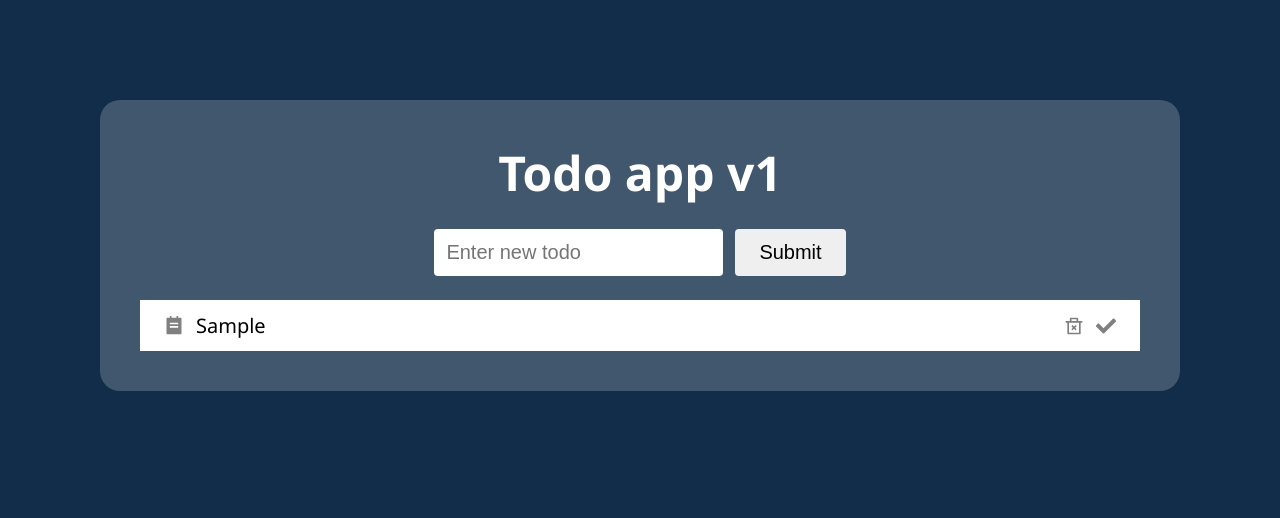
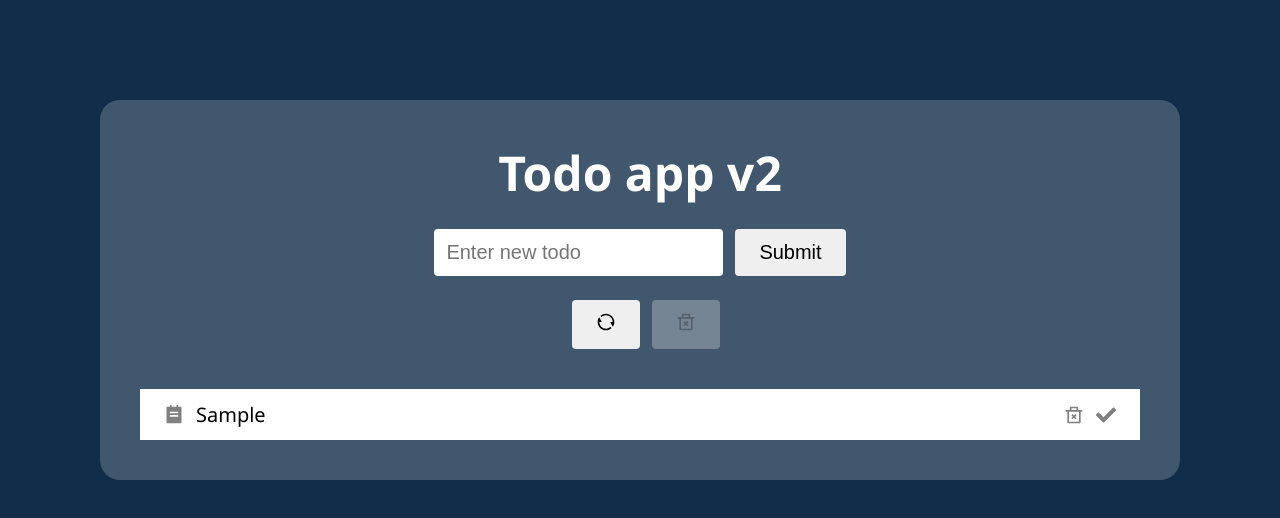
Before and after one commit to Dimickon/ReactLearning, a React (Create React App) app in the folder 29-todo-app-v2/: page / in a window 1280 px wide. Both pictures are taken after typing "Sample" into the empty fields and a click on the button "Submit". Shown: the top 518 px of the page. Built offline with nearby package versions, Linux system fonts and the light colour scheme.

Commit message:
App todo v2.0.6
Добавление функционала удаления событий, отмеченных галочкой. Очистка всех событий. Добавление стилей и компонента Button

```diff
--- a/29-todo-app-v2/src/components/Todos/Todo.js
+++ b/29-todo-app-v2/src/components/Todos/Todo.js
@@ -3,6 +3,7 @@ import { v4 as uuidv4 } from 'uuid';
 import styles from './Todo.module.css';
 import TodoForm from './TodoForm';
 import TodoList from './TodoList';
+import TodosAction from './TodosAction';
 
 const LOCAL_STORAGE_KEY = 'todos';
 
@@ -41,10 +42,27 @@ export default function Todo() {
     );
   };
 
+  const resetTodosHandler = () => {
+    setTodos([]);
+  };
+
+  const deleteCompletedTodosHandler = () => {
+    setTodos(todos.filter((todo) => !todo.isCompleted));
+  };
+
+  const completedTodosCount = todos.filter((todo) => todo.isCompleted).length;
+
   return (
     <div className={styles.todo}>
-      <h2 className={styles.todo__heading}>Todo app v1</h2>
+      <h2 className={styles.todo__heading}>Todo app v2</h2>
       <TodoForm addTodo={addTodoHandler} />
+      {!!todos.length && (
+        <TodosAction
+          completedTodosExist={!!completedTodosCount}
+          resetTodos={resetTodosHandler}
+          deleteCompletedTodos={deleteCompletedTodosHandler}
+        />
+      )}
       <TodoList
         todos={todos}
         deleteTodo={deleteTodoHandler}
--- /dev/null
+++ b/29-todo-app-v2/src/components/Todos/TodosAction.js
@@ -0,0 +1,24 @@
+import { RiDeleteBin2Line, RiRefreshLine } from 'react-icons/ri';
+import Button from '../UI/Button';
+import styles from './TodosActions.module.css';
+
+export default function TodosAction({
+  completedTodosExist,
+  resetTodos,
+  deleteCompletedTodos,
+}) {
+  return (
+    <div className={styles.todosActionContainer}>
+      <Button onClick={resetTodos} title="Reset todos">
+        <RiRefreshLine />
+      </Button>
+      <Button
+        onClick={deleteCompletedTodos}
+        title="Clear completed todos"
+        disabled={!completedTodosExist}
+      >
+        <RiDeleteBin2Line />
+      </Button>
+    </div>
+  );
+}
--- /dev/null
+++ b/29-todo-app-v2/src/components/Todos/TodosActions.module.css
@@ -0,0 +1,3 @@
+.todosActionContainer {
+  margin-bottom: 40px;
+}
--- a/29-todo-app-v2/src/components/UI/Button.js
+++ b/29-todo-app-v2/src/components/UI/Button.js
@@ -0,0 +1,15 @@
+import styles from './Button.module.css';
+console.log(styles);
+
+export default function Button({ onClick, children, title, disabled = false }) {
+  return (
+    <button
+      className={styles.button}
+      onClick={onClick}
+      title={title}
+      disabled={disabled}
+    >
+      {children}
+    </button>
+  );
+}
--- a/29-todo-app-v2/src/components/UI/Button.module.css
+++ b/29-todo-app-v2/src/components/UI/Button.module.css
@@ -0,0 +1,11 @@
+.button {
+  margin-left: 12px;
+  padding: 12px 24px;
+  border: 0;
+  border-radius: 4px;
+  font-size: 20px;
+}
+
+.button:hover {
+  background-color: rgb(240, 240, 155);
+}
```
